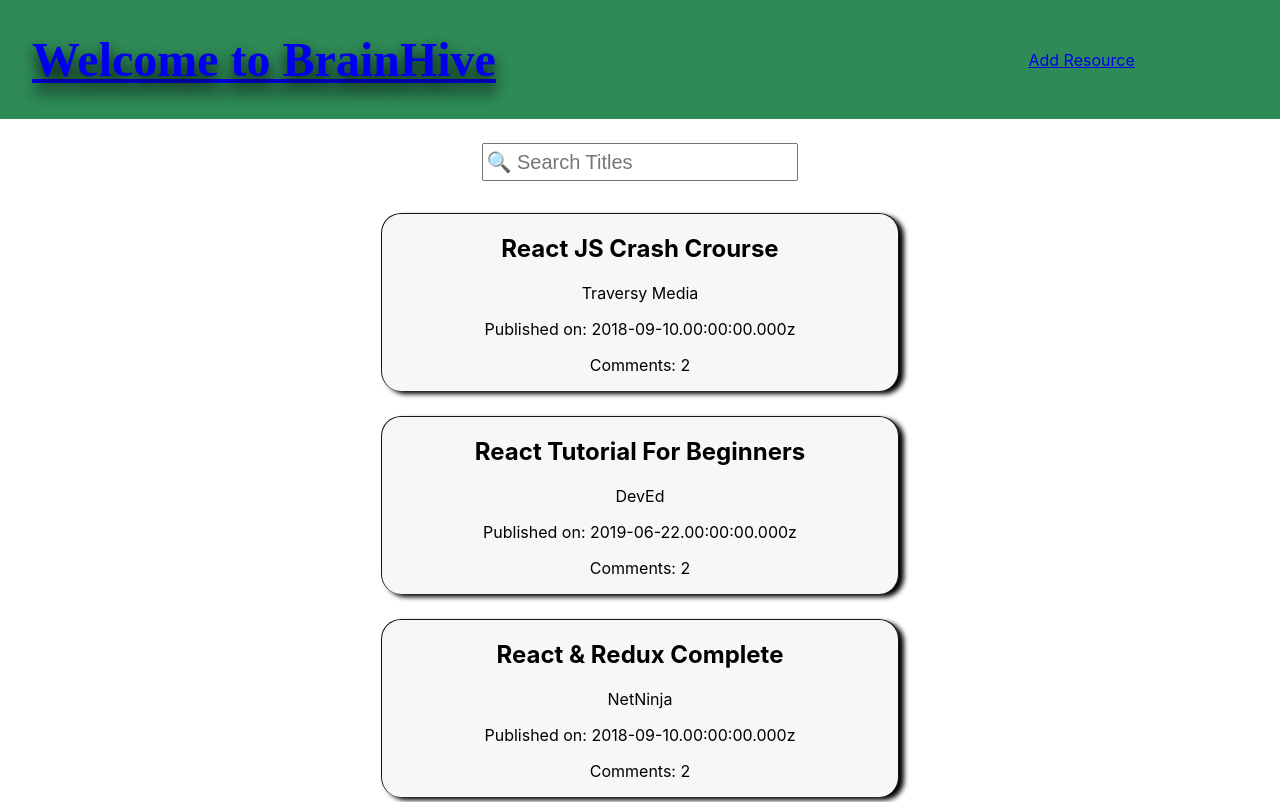
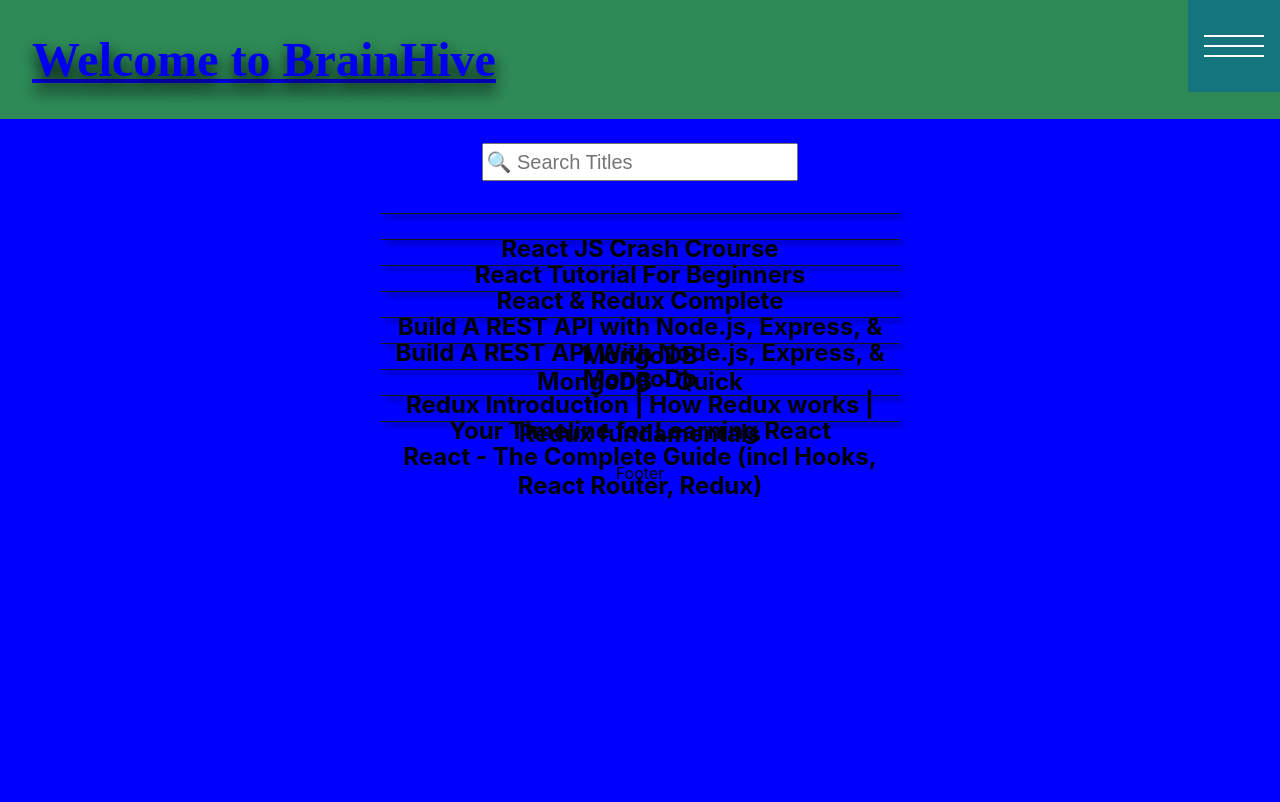
Before and after one commit to DavidJonesRIRed/SocialKnowledgeRepository, a React (Create React App) app: page / in a window 1280 px wide. Shown: the top 802 px of the page. Built offline with nearby package versions, Linux system fonts and the light colour scheme.

Commit message:
working on flip cards

```diff
--- a/src/App.css
+++ b/src/App.css
@@ -1,5 +1,6 @@
 .App {
   text-align: center;
+  z-index: -1;
 }
 
 .App-logo {
@@ -47,10 +48,39 @@
   max-width: 500px;
   box-shadow: 5px 3px 5px #000000;
   background-color: #f7f7f7;
+  perspective: 1000px;
 }
 
-.box:hover{
+/* .box:hover{
   box-shadow: 15px 9px 15px black;
+} */
+
+.box:hover .flipBoxInner {
+  box-shadow: 15px 9px 15px black;
+  transform: rotateY(180deg);
+}
+
+.flipBoxFront, .flipBoxBack {
+  position: absolute;
+  width: 100%;
+  height: 100%;
+  -webkit-backface-visibility: hidden; /* Safari */
+  backface-visibility: hidden;
+}
+
+.flipBoxInner {
+  position: relative;
+  width: 100%;
+  height: 100%;
+  text-align: center;
+  transition: transform 0.8s;
+  transform-style: preserve-3d;
+}
+
+.flipBoxBack {
+  background-color: dodgerblue;
+  color: red;
+  transform: rotateY(180deg);
 }
 
 .resourceList {
@@ -73,7 +103,7 @@
   display: flex;
   flex: 1;
   font-size: 3rem;
-  font-family: cursive;
+  font-family: Arvo;
   font-weight: bold;
   text-shadow: 1px 8px 16px black;
   color: black;
@@ -86,3 +116,7 @@
   justify-content: center;
   align-items: center;
 }
+
+body {
+  background-color: blue;
+}
--- a/src/components/Navbar.js
+++ b/src/components/Navbar.js
@@ -1,5 +1,6 @@
 import React from 'react';
 import { Link } from 'react-router-dom';
+import Menu from './common/Menu';
 
 const Navbar = (props) => {
     return(
@@ -8,7 +9,8 @@ const Navbar = (props) => {
             <Link to="/">Welcome to BrainHive</Link>
           </h1>
           <div className="navigation">
-            <Link to="/addResource">Add Resource</Link>
+            {/*<Link to="/addResource">Add Resource</Link>*/}
+            <Menu />
           </div>
         </div>
     )
--- a/src/components/Resource.js
+++ b/src/components/Resource.js
@@ -20,12 +20,17 @@ class Resource extends Component {
         return(
             <div className={'box'} onClick={ this.handleClick }>
                 { this.state.clicked ? <Redirect to={`/viewCourse/${resource.id}`}/> : null }
-                <h2>{ resource.title } </h2>
-                <p>{ resource.resourceAuthor }</p>
-                <p>Published on: { resource.datePublished }</p>
-                { resource.videoLength ? ( <p>{ resource.videoLength }</p> ) : null }
-                { /* conditional / true code : false code */ }
-                <p>Comments: { resource.comments.length }</p>
+                <div className={'flipBoxInner'}>
+                    <div className={'flipBoxFront'}>
+                        <h2>{ resource.title } </h2>
+                    </div>
+                    <div className={'flipBoxBack'}>
+                        <p>{ resource.resourceAuthor }</p>
+                        <p>Published on: { resource.datePublished }</p>
+                        { resource.videoLength ? ( <p>{ resource.videoLength }</p> ) : null }
+                        <p>Comments: { resource.comments.length }</p>
+                    </div>
+                </div>
             </div>
         );
     }
--- /dev/null
+++ b/src/components/common/Menu.css
@@ -0,0 +1,133 @@
+.menuWrap {
+    position:fixed;
+    top:0;
+    right:0;
+    z-index: 1;
+}
+
+.menuWrap .toggler{
+    position: absolute;
+    top:0;
+    right:0;
+    z-index: 2;
+    cursor: pointer;
+    width: 50px;
+    height: 50px;
+    opacity: 0;
+}
+
+.menuWrap .hamburger{
+    position: absolute;
+    top: 0;
+    right: 0;
+    z-index: 1;
+    width: 60px;
+    height: 60px;
+    padding: 1rem;
+    background: rgba(13, 110, 139, 0.75);
+    display: flex;
+    align-items: center;
+    justify-content: center;
+}
+
+.menuWrap .hamburger > div {
+    position: relative;
+    width: 100%;
+    height: 2px;
+    background-color: #fff;
+    display: flex;
+    align-items: center;
+    justify-content: center;
+    transition: all 0.4s ease;
+}
+
+.menuWrap .hamburger > div:before,
+.menuWrap .hamburger > div:after {
+    content:'';
+    position: absolute;
+    z-index: 1;
+    top: -10px;
+    width: 100%;
+    height: 2px;
+    background: inherit;
+
+}
+
+.menuWrap .hamburger > div:after{
+    top: 10px;
+}
+
+.menuWrap .toggler:checked + .hamburger > div {
+    transform: rotate(135deg);
+}
+
+.menuWrap .toggler:checked + .hamburger > div:before,
+.menuWrap .toggler:checked + .hamburger > div:after{
+    top: 0;
+    transform: rotate(90deg);
+}
+
+.menuWrap .toggler:checked:hover + .hamburger > div{
+    transform: rotate(225deg);
+}
+
+.menuWrap .toggler:checked ~ .menu {
+    visibility: visible;
+}
+
+.menuWrap .toggler:checked ~ .menu > div {
+    transform: scale(1);
+    transition-duration: 0.75s;
+}
+
+.menuWrap .toggler:checked ~ .menu > div >div{
+    opacity: 1;
+    transition: opacity 0.4s ease;
+}
+
+.menuWrap .menu{
+    position: fixed;
+    top: 0;
+    right: 0;
+    width: 100%;
+    height: 100;
+    visibility: hidden;
+    overflow: hidden;
+    display: flex;
+    align-items: center;
+    justify-content: center;
+}
+
+.menuWrap .menu > div{
+    background: rgba(24, 39, 51, 0.85);
+    border-radius: 50%;
+    width: 200vw;
+    height: 200vw;
+    display: flex;
+    flex: none;
+    align-items: center;
+    justify-content: center;
+    transform: scale(0);
+    transition: all 0.4s ease;
+}
+
+.menuWrap .menu > div > div {
+    text-align: center;
+    max-width: 90vw;
+    max-height: 100vh;
+    opacity: 0;
+    transition: opacity 0.4s ease;
+}
+
+.menuWrap .menu > div > div > ul > li{
+    list-style: none;
+    color: #fff;
+    font-size: 1.5rem;
+    padding: 1rem;
+}
+
+.menuWrap .menu > div > div > ul > li > #link{
+    color: inherit;
+    text-decoration: none;
+    transition: color 0.4s ease;
+}
--- /dev/null
+++ b/src/components/common/Menu.js
@@ -0,0 +1,38 @@
+import React from 'react';
+import { Link } from 'react-router-dom';
+import './Menu.css';
+
+const Menu = () => {
+  return (
+    <div className="menuWrap">
+    <input type="checkbox" className="toggler">
+    </input>
+    <div className="hamburger"><div></div></div>
+      <div className="menu">
+        <div>
+            <div>
+                <ul>
+                    <li><Link to="/" id="link">Home</Link></li>
+                    <li><Link to="/addResource" id="link">Add Resource</Link></li>
+                    <li></li>
+                </ul>
+            </div>
+        </div>
+      </div>
+    </div>
+  )
+}
+
+/* const myStyle ={
+    menuWrap:{
+        //positon: "fixed",
+        //top: 0,
+        //left: 0,
+        zIndex: 1,
+    },
+    menuWrap toggler:{
+
+    }
+} */
+
+export default Menu;
```
Also changed, not shown: src/components/Burger.js (added, +44 -0 lines), src/components/aboutUS.js (added, +10 -0 lines), src/components/successStories.js (added, +10 -0 lines).
